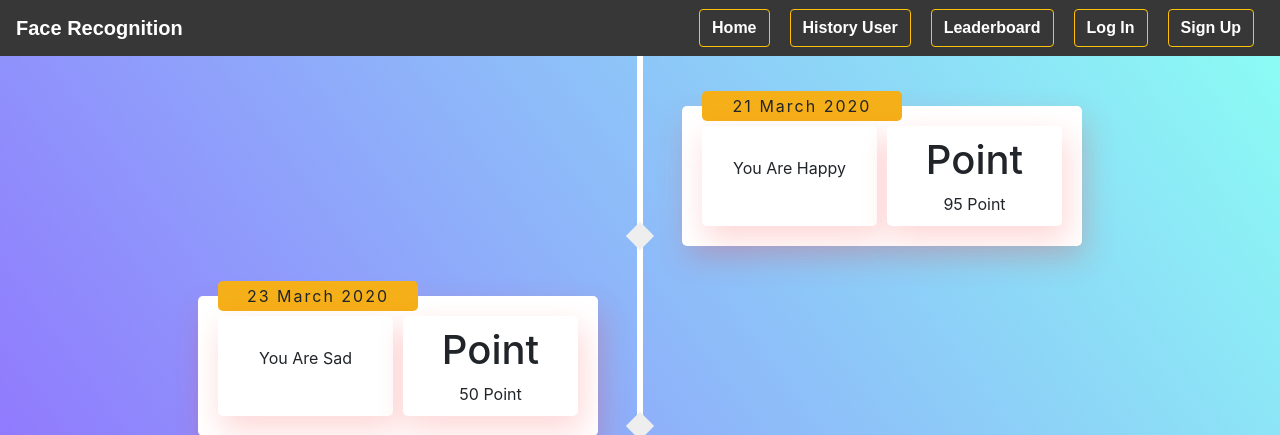
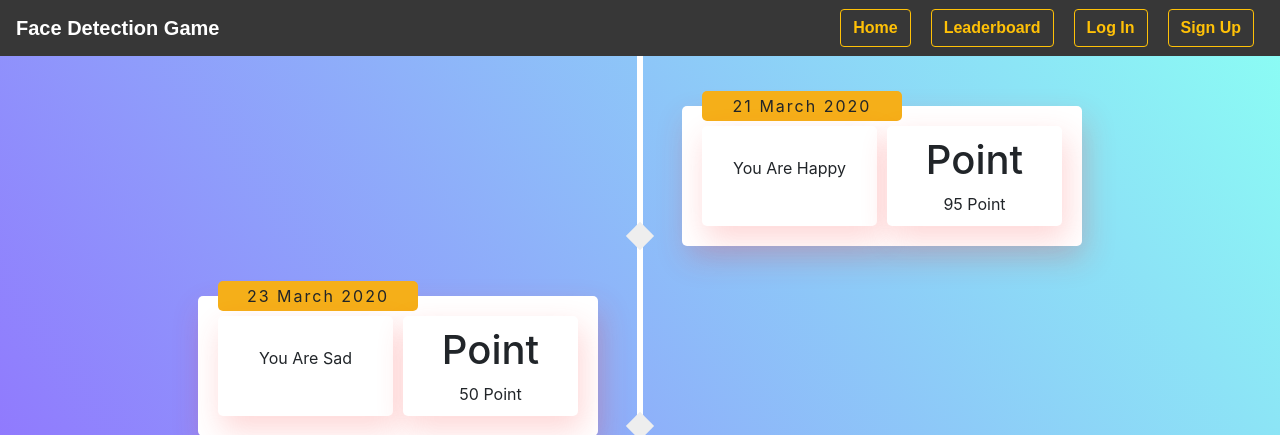
Before and after one commit to 2SIMA-Tim-Struktur-Data/face-detection-game, a PHP site: page /historyuser.php in a window 1280 px wide. Shown: the top 435 px of the page. Run offline with PHP 8.4, Linux system fonts and the light colour scheme; style sheets or scripts are compiled from the project's sources.

Commit message:
Fixing UI and add comment

```diff
--- a/login.php
+++ b/login.php
@@ -3,12 +3,12 @@
 
 <head>
 	<meta charset="utf-8">
-	<title>Login | Face Detection Game</title>
 	<link rel="stylesheet" href="css/navbar.css">
 	<link rel="stylesheet" href="css/user.css">
 	<script src="https://cdnjs.cloudflare.com/ajax/libs/jquery/3.4.1/jquery.min.js" charset="utf-8"></script>
 	<link rel="stylesheet" href="https://stackpath.bootstrapcdn.com/bootstrap/4.3.1/css/bootstrap.min.css">
     <script src="https://cdnjs.cloudflare.com/ajax/libs/jquery/3.4.1/jquery.min.js" charset="utf-8"></script>
+	<title>Login | Face Detection Game</title>
 </head>
 
 <body>
@@ -21,16 +21,19 @@
 		<form action="./php/login.inc.php" method="post" class="form login-form">
 			<h1>Login</h1>
 
+			<!-- Input email -->
 			<div class="txtb">
 				<input type="text" name="e_mail">
 				<span data-placeholder="Email"></span>
 			</div>
 
+			<!-- Input password -->
 			<div class="txtb">
 				<input type="password" name="user_password">
 				<span data-placeholder="Password"></span>
 			</div>
 
+			<!-- Submit button -->
 			<button type="submit" class="submit-btn" value="Login" name="login-submit">Login</button>
 
 			<div class="bottom-text">
--- a/main.php
+++ b/main.php
@@ -1,3 +1,4 @@
+<?php session_start() ?>
 <!DOCTYPE html>
 <html lang="en">
 
@@ -5,13 +6,14 @@
     <meta charset="UTF-8">
     <meta name="viewport" content="width=device-width, initial-scale=1.0">
     <meta http-equiv="X-UA-Compatible" content="ie=edge">
-    <title>Face Detection JavaScript</title>
     <script defer src="js/face-api.min.js"></script>
     <script defer src="js/script.js"></script>
     <link rel="stylesheet" href="css/main.css">
+    <title>Play the Game | Face Detection Game</title>
 </head>
 
 <body>
+
     <!-- Webcam screen-->
     <section>
         <video id="video" width="720" height="560" autoplay muted>
@@ -21,10 +23,12 @@
     <!-- Capture button to start the game -->
     <div class="controller">
         <button id="game_start" class="game_start_btn">Start the Game</button>
+        <a href="./index.php"><button class="home-btn">Back to Home</button></a>
     </div>
 
     <!-- Snapshot result -->
     <canvas id="snapshot_result" width="720" height="560"></canvas>
+
 </body>
 
 </html>
--- a/navbar.php
+++ b/navbar.php
@@ -1,23 +1,25 @@
 <nav class="navbar navbar-light">
-    <a class="navbar-brand">Face Recognition</a>
+    <a class="navbar-brand">Face Detection Game</a>
     <div class="form-inline">
-        <button class="btn btn-outline-warning my-2 my-sm-0" type="submit"><a href="./index.php">Home</a></button>
-        <button class="btn btn-outline-warning my-2 my-sm-0" type="submit"><a href="./historyuser.html">History User</a></button>
-        <button class="btn btn-outline-warning my-2 my-sm-0" type="submit"><a href="./leaderboard.html">Leaderboard</a></button>
+        <a href="./index.php"><button class="btn btn-outline-warning my-2 my-sm-0" type="submit">Home</button></a>
+        <a href="./leaderboard.php"><button class="btn btn-outline-warning my-2 my-sm-0" type="submit">Leaderboard</button></a>
 
 
         <?php
+            // output log out button when logged in
             if (isset($_SESSION['username'])) {
                 echo '
+                <a href="./historyuser.php"><button class="btn btn-outline-warning my-2 my-sm-0" type="submit">History User</button></a>
                 <form action="./php/logout.inc.php" method="post">
-                    <button class="btn btn-outline-warning my-2 my-sm-0" type="submit" name="logout-submit"><a href="">Log Out</a></button>
+                    <button class="btn btn-outline-warning my-2 my-sm-0" type="submit" name="logout-submit">Log Out</button>
                 </form>';
             }
+            // output a log in and sign up button when logged out
             else {
                 echo '
-                <button class="btn btn-outline-warning my-2 my-sm-0" type="submit"><a href="./login.php">Log In</a></button>
+                <a href="./login.php"><button class="btn btn-outline-warning my-2 my-sm-0" type="submit">Log In</button></a>
 
-                <button class="btn btn-outline-warning my-2 my-sm-0" type="submit"><a href="./sign_up.php">Sign Up</a></button>';
+                <a href="./sign_up.php"><button class="btn btn-outline-warning my-2 my-sm-0" type="submit">Sign Up</button></a>';
             }
         ?>
 
```
Also changed, not shown: css/main.css (+5 -5 lines), index.php (+9 -4 lines), sign_up.php (+8 -1 lines).
